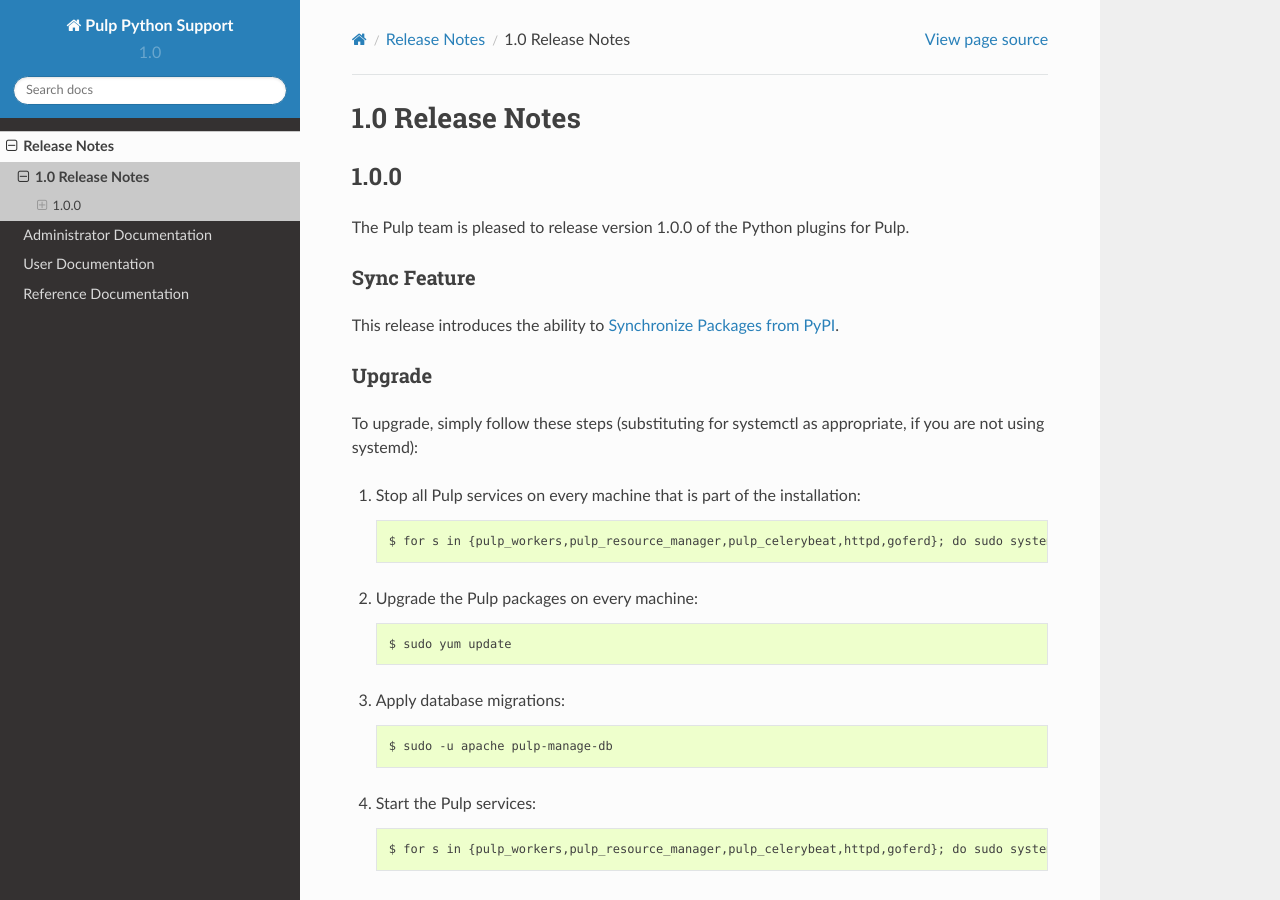
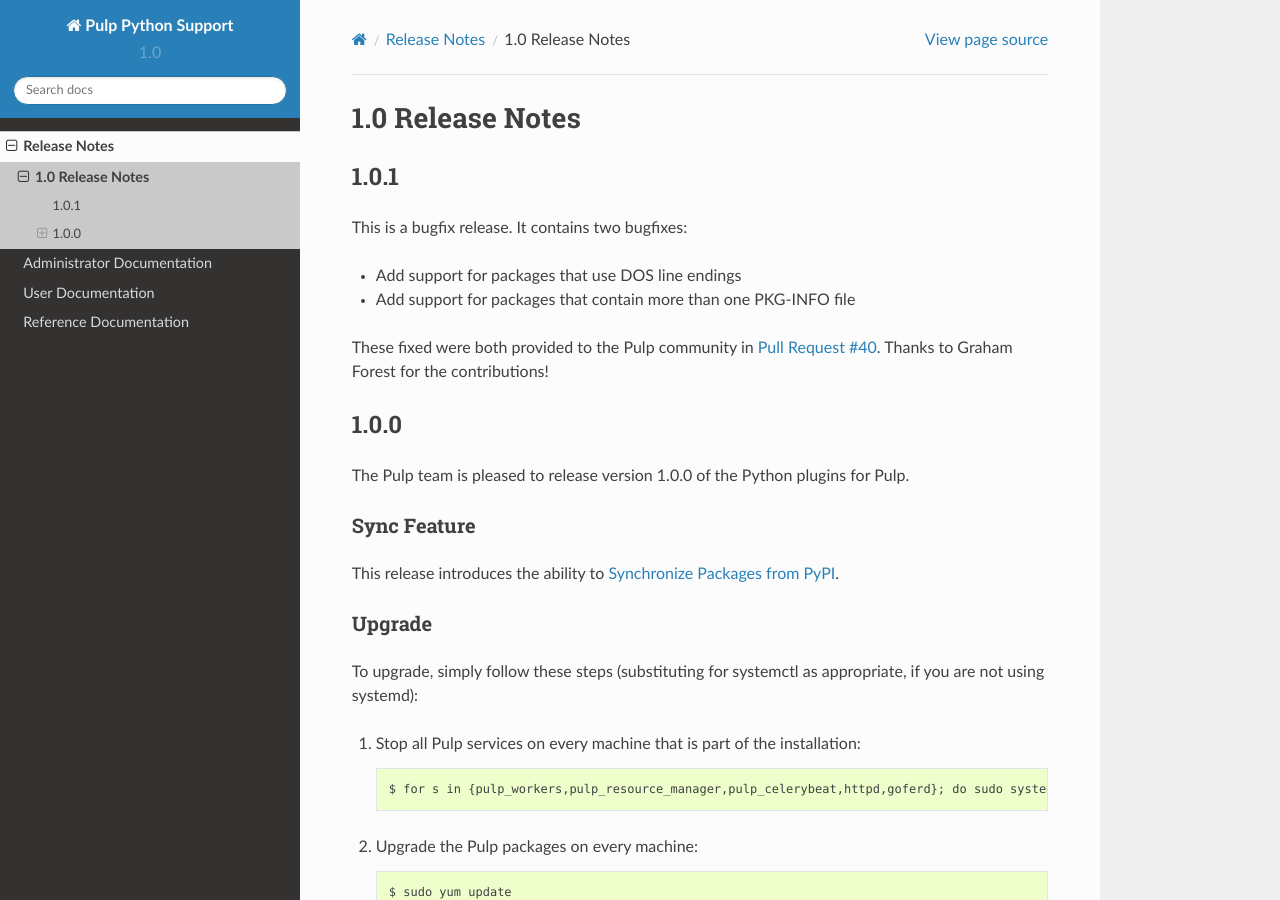
Before and after one commit to pulp/pulp_python, a Sphinx documentation site: the page built from docs/release-notes/1.0.rst, in a window 1280 px wide and 900 px high. Built offline with Sphinx 7.4.7 and the Read the Docs theme 2.0.0, drawn with Linux system fonts in a browser that asks for light colours.

Commit message:
Add release notes for 1.0.1.

```diff
--- a/docs/release-notes/1.0.rst
+++ b/docs/release-notes/1.0.rst
@@ -1,5 +1,17 @@
 1.0 Release Notes
 =================
+
+1.0.1
+-----
+
+This is a bugfix release. It contains two bugfixes:
+
+* Add support for packages that use DOS line endings
+* Add support for packages that contain more than one PKG-INFO file
+
+These fixed were both provided to the Pulp community in
+`Pull Request #40 <https://github.com/pulp/pulp_python/pull/40>`_. Thanks to Graham Forest for the
+contributions!
 
 1.0.0
 -----
```
